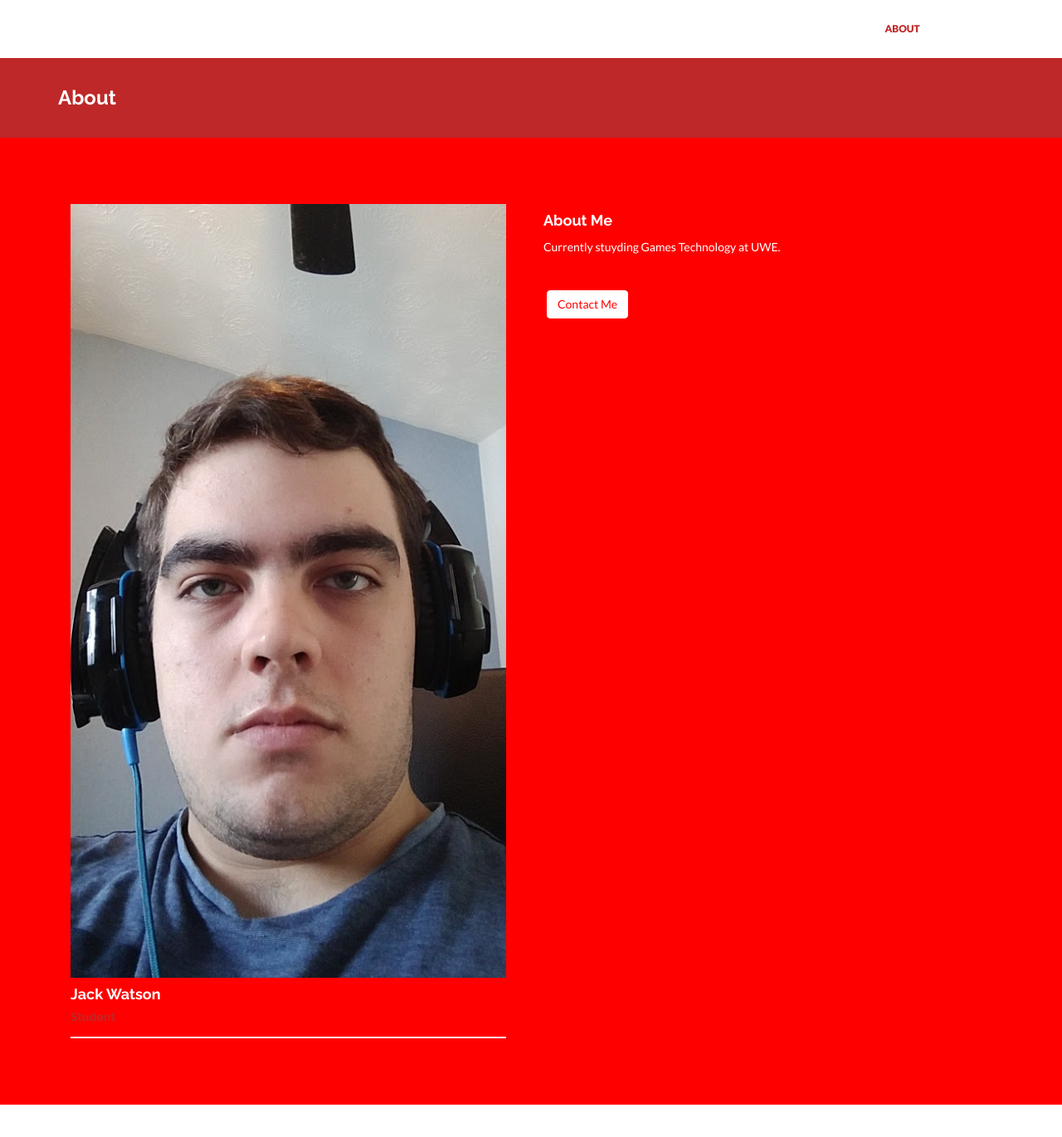
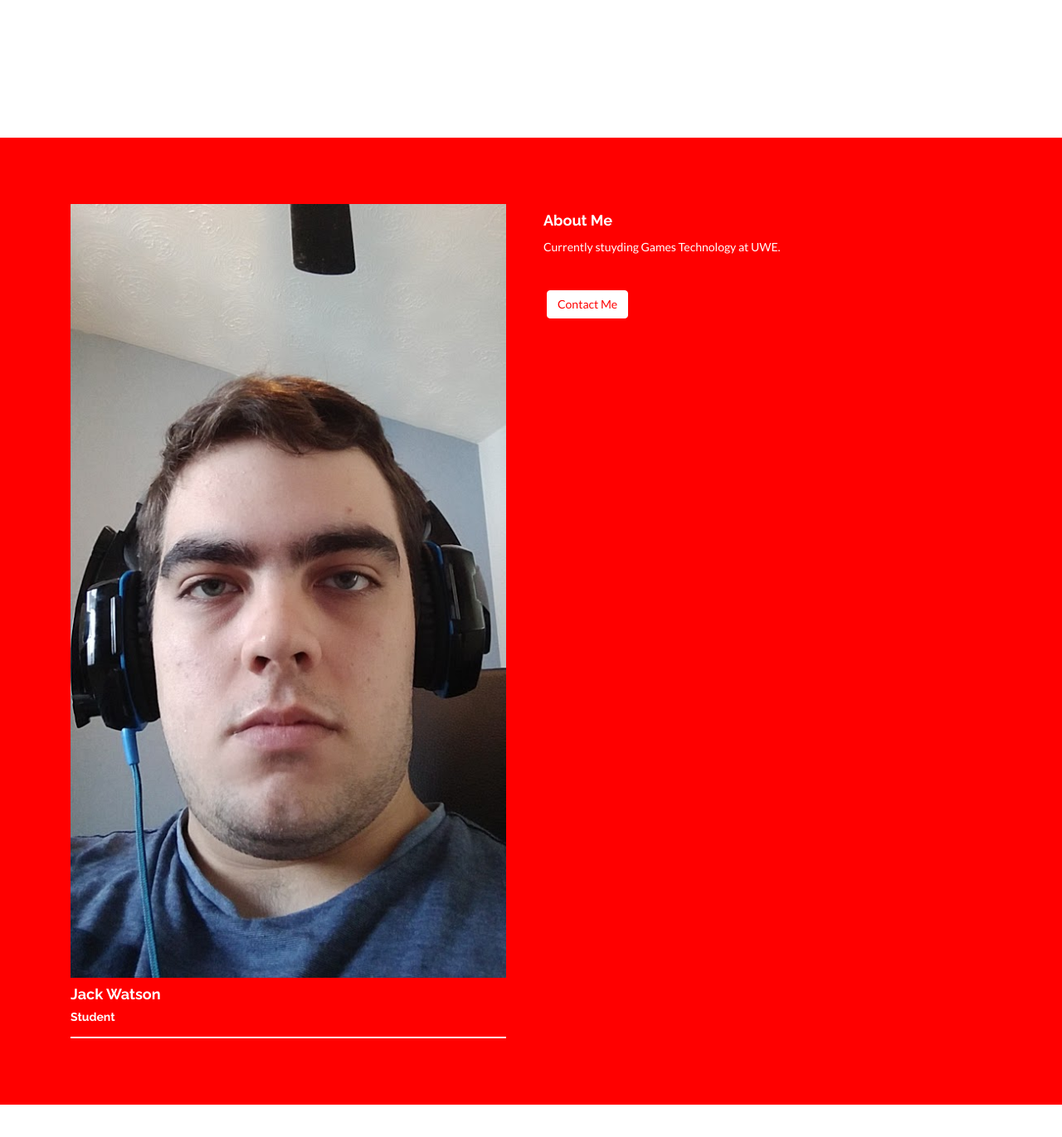
Before and after one commit to JackW8335/JackW8335.github.io, a Jekyll site: the page built from about.html, in a window 1280 px wide and 1400 px high. Shown: the top 1371 px of the window at 83% size. Built offline with Jekyll 4.4.1, drawn with Linux system fonts in a browser that asks for light colours; nearby versions of some CDN libraries.

Commit message:
Update _config.yml

```diff
--- a/_config.yml
+++ b/_config.yml
@@ -19,8 +19,8 @@
 excerpt_separator: <!--more--> #use this in posts to define how long the excerpt of the post (that is shown on the Blog page) is
 
 colors:  #in hex code if not noted else
-  primary: "#BE2828" #"#F70031"
-  primary_rgb: "255,0,0" #"247,0,49" #rgb of the primary. Needed in some places for the transparency effect.
+  primary: "#FFFFFF" #"#F70031"
+  primary_rgb: "255,255,255" #"247,0,49" #rgb of the primary. Needed in some places for the transparency effect.
   secondary: "#FFFFFF" #"#33004D"
   link: "#FFFFFF"
   link_hover: "#FFFFFF"
```
